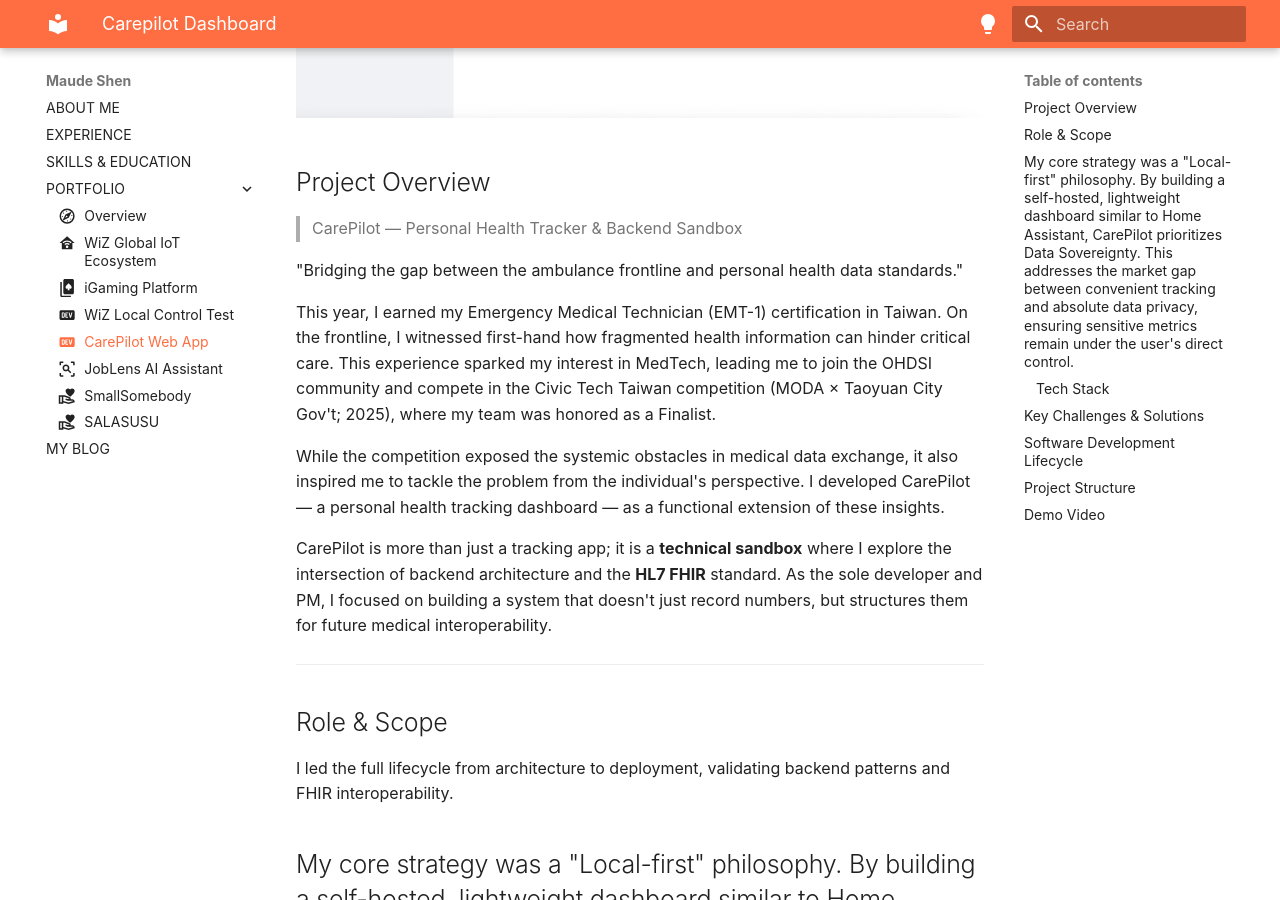
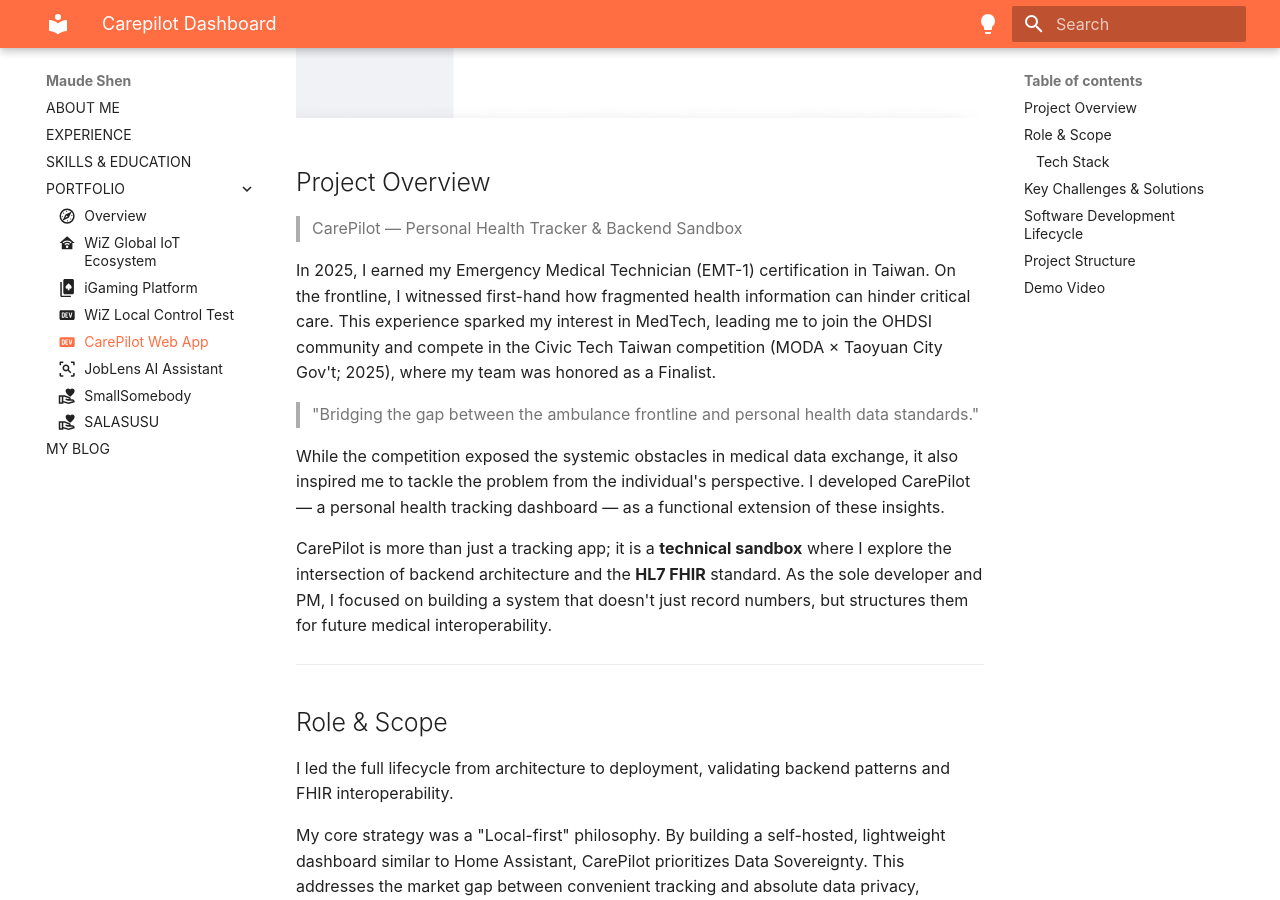
Before and after one commit to maudes/cv, an MkDocs documentation site: the page built from docs/projects/carepilot.md, in a window 1280 px wide and 900 px high, scrolled down 459 px. Built offline with MkDocs 1.6.1 and Material for MkDocs 9.7.7, drawn with Linux system fonts in a browser that asks for light colours; some web fonts are replaced.

```diff
--- a/docs/projects/carepilot.md
+++ b/docs/projects/carepilot.md
@@ -11,9 +11,9 @@
 
 > CarePilot — Personal Health Tracker & Backend Sandbox
 
-"Bridging the gap between the ambulance frontline and personal health data standards."
+In 2025, I earned my Emergency Medical Technician (EMT-1) certification in Taiwan. On the frontline, I witnessed first-hand how fragmented health information can hinder critical care. This experience sparked my interest in MedTech, leading me to join the OHDSI community and compete in the Civic Tech Taiwan competition (MODA × Taoyuan City Gov't; 2025), where my team was honored as a Finalist.
 
-This year, I earned my Emergency Medical Technician (EMT-1) certification in Taiwan. On the frontline, I witnessed first-hand how fragmented health information can hinder critical care. This experience sparked my interest in MedTech, leading me to join the OHDSI community and compete in the Civic Tech Taiwan competition (MODA × Taoyuan City Gov't; 2025), where my team was honored as a Finalist.
+> "Bridging the gap between the ambulance frontline and personal health data standards."
 
 While the competition exposed the systemic obstacles in medical data exchange, it also inspired me to tackle the problem from the individual's perspective. I developed CarePilot — a personal health tracking dashboard — as a functional extension of these insights.
 
@@ -25,6 +25,7 @@
 I led the full lifecycle from architecture to deployment, validating backend patterns and FHIR interoperability.
 
 My core strategy was a "Local-first" philosophy. By building a self-hosted, lightweight dashboard similar to Home Assistant, CarePilot prioritizes Data Sovereignty. This addresses the market gap between convenient tracking and absolute data privacy, ensuring sensitive metrics remain under the user's direct control.
+
 ---
 
 ### Tech Stack
```
